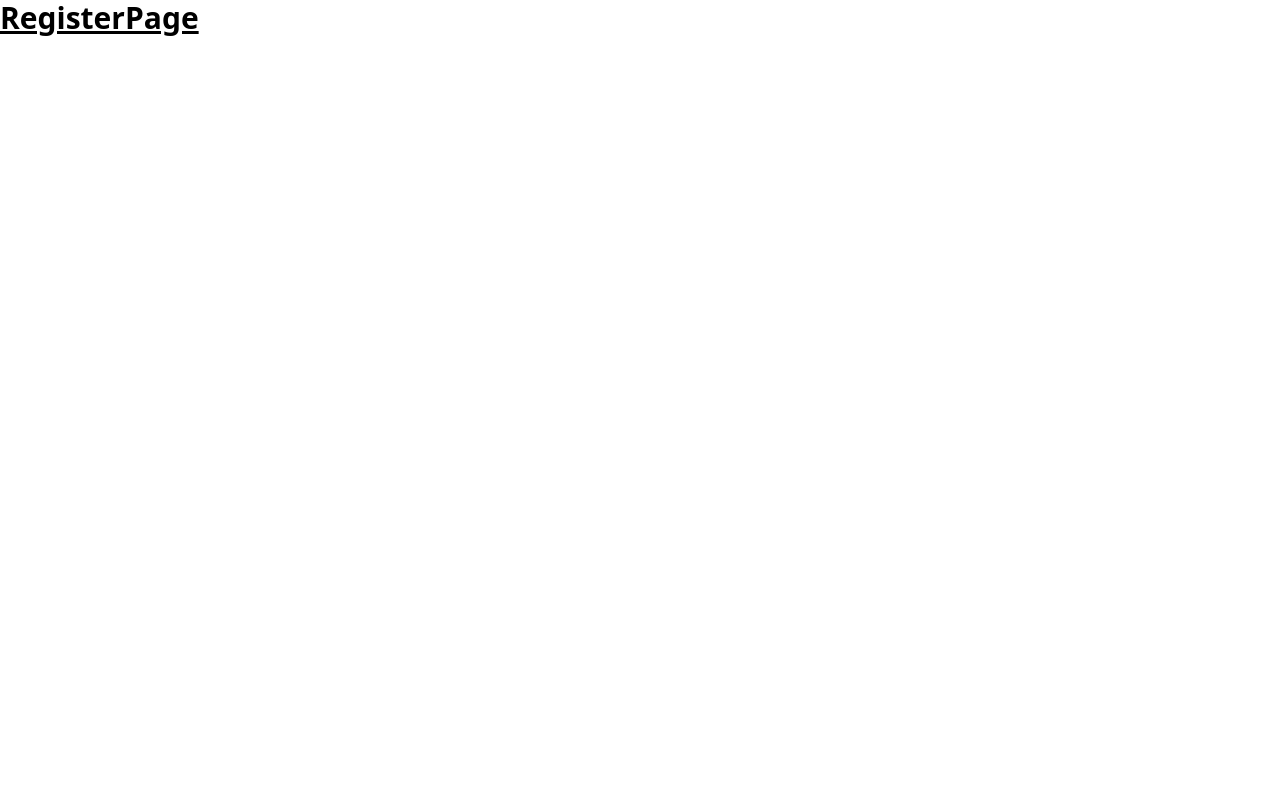
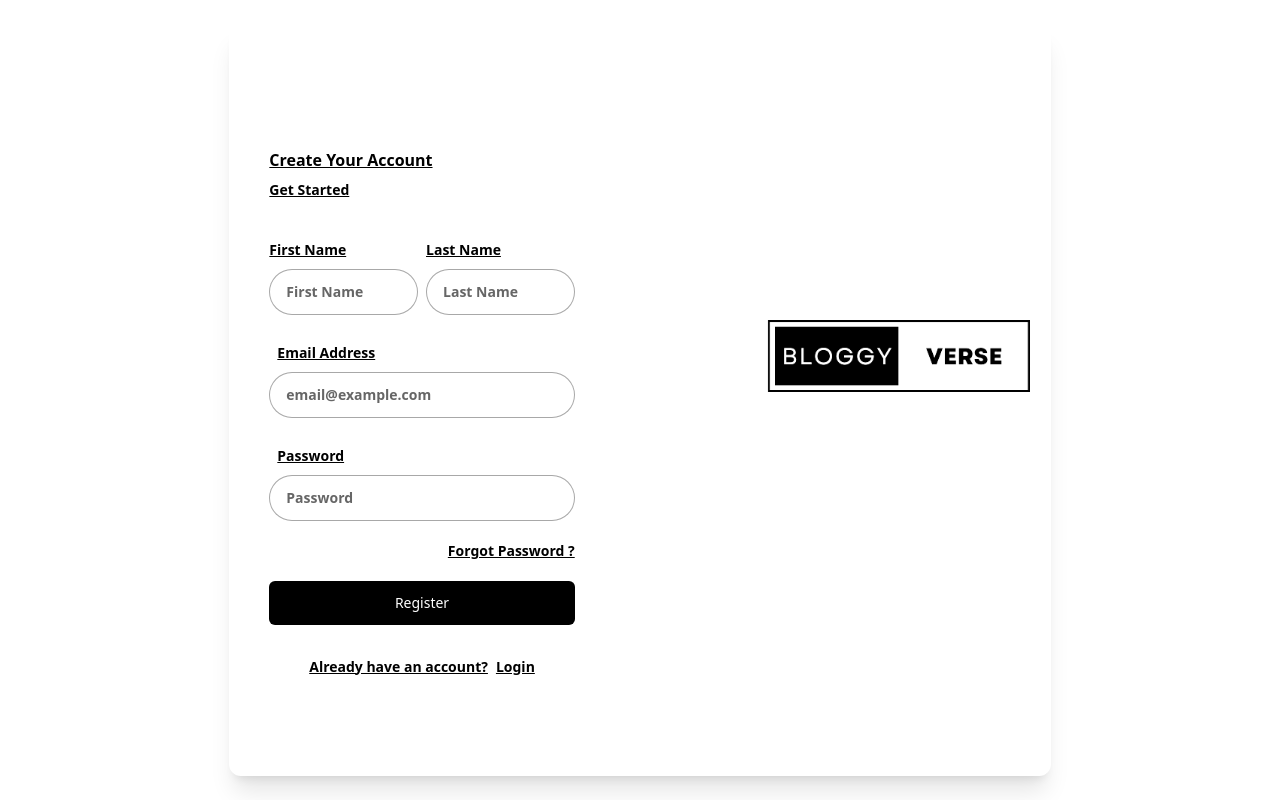
Before and after one commit to SimulatedWork/BlogifyApp, a React (Vite) app in the folder client/: page /register in a window 1280 px wide. Built offline with nearby package versions, Linux system fonts and the light colour scheme.

Commit message:
Created the Register Page

```diff
--- a/client/package.json
+++ b/client/package.json
@@ -13,6 +13,7 @@
     "@reduxjs/toolkit": "^1.9.7",
     "react": "^18.2.0",
     "react-dom": "^18.2.0",
+    "react-hook-form": "^7.47.0",
     "react-redux": "^8.1.3",
     "react-router-dom": "^6.17.0"
   },
--- a/client/src/App.jsx
+++ b/client/src/App.jsx
@@ -2,7 +2,7 @@ import { Outlet, Navigate, Route, Routes, useLocation } from "react-router-dom";
 import Homepage from "./pages/Homepage";
 import { LoginPage } from "./pages/LoginPage";
 import ProfilePage from "./pages/ProfilePage";
-import RegisterPage from "./pages/RegisterPage";
+import {RegisterPage} from "./pages/RegisterPage";
 import ResetPassword from "./pages/ResetPassword";
 import { useSelector } from "react-redux";
 
--- a/client/src/pages/LoginPage.jsx
+++ b/client/src/pages/LoginPage.jsx
@@ -14,6 +14,10 @@ export const LoginPage = () => {
   } = useForm({
     mode: "onChange",
   });
+
+  const onSubmit = async(data) => {
+
+  }
 
   const [errMsg, setErrMsg] = useState("");
   const [isSubmitting, setIsSubmitting] = useState(false);
@@ -35,7 +39,7 @@ export const LoginPage = () => {
             Login to your account
           </p>
           <span className="text-sm mt-2 text-ascent-2">Welcome Back!</span>
-          <form className="py-8 flex flex-col gap-5">
+          <form className="py-8 flex flex-col gap-5" onSubmit={handleSubmit(onSubmit)}>
             <TextInput
               name="email"
               placeholder="email@example.com"
--- a/client/src/pages/RegisterPage.jsx
+++ b/client/src/pages/RegisterPage.jsx
@@ -1,8 +1,137 @@
+import { Link } from "react-router-dom";
+import Logo from "../assets/images/Bloggy-removebg-preview.png";
+import TextInput from "../components/TextInput";
+import { useForm } from "react-hook-form";
+import { useState } from "react";
+import { useDispatch } from "react-redux";
+import { CustomButton, Loading } from "../components";
 
-const RegisterPage = () => {
+export const RegisterPage = () => {
+  const {
+    register,
+    handleSubmit,
+    formState: { errors },
+  } = useForm({
+    mode: "onChange",
+  });
+
+  const onSubmit = async (data) => {};
+
+  const [errMsg, setErrMsg] = useState("");
+  const [isSubmitting, setIsSubmitting] = useState(false);
+  const dispatch = useDispatch();
   return (
-    <div>RegisterPage</div>
-  )
-}
+    <div className="w-full h-[100vh] flex items-center justify-center p-6 bg-grey">
+      <div className="w-full md:w-2/3 h-fit lg:h-full 2xl:h-5/6 py-8 lg:py-0 flex bg-primary rounded-xl overflow-hidden shadow-xl bg-grey ">
+        {/* Left */}
+        <div className="w-full lg:w-1/2 h-full p-10 2xl:px-20 flex flex-col justify-center bg-grey">
+          <div className="w-full flex gap-2 items-center mb-6 bg-grey">
+            {/* <div className="p-1 bg-grey rounded text-white bg-grey mr-4">
+              <img src={Logo} alt="Logo" className="w-1/2 h-1/2 ml-36" />
+              <span className="w-1/2 h-1/2 text-black">
+                BLOGGY VERSE
+              </span>
+            </div> */}
+          </div>
+          <p className="text-ascent-1 text-base font-semibold">
+            Create Your Account
+          </p>
+          <span className="text-sm mt-2 text-ascent-2">Get Started</span>
+          <form
+            className="py-8 flex flex-col gap-5"
+            onSubmit={handleSubmit(onSubmit)}
+          >
+            <div className="w-full flex flex-col lg:flex-row gap-1 md:gap-2">
+              <TextInput
+                name="firstName"
+                label="First Name"
+                placeholder="First Name"
+                type="text"
+                styles="w-full rounded-full"
+                register={register("firstName", {
+                  required: "FirstName is required",
+                })}
+                error={errors.firstName ? errors.firstName?.message : ""}
+              />
+              <TextInput
+                name="lastName"
+                label="Last Name"
+                placeholder="Last Name"
+                type="text"
+                styles="w-full rounded-full"
+                register={register("lastName", {
+                  required: "LastName didn't match",
+                })}
+                error={errors.firstName ? errors.firstName?.message : ""}
+              />
+            </div>
 
-export default RegisterPage
+            <TextInput
+              name="email"
+              placeholder="email@example.com"
+              label="Email Address"
+              type="email"
+              register={register("email", {
+                required: "Email Address is required",
+              })}
+              styles="w-full rounded-full"
+              labelStyles="ml-2"
+              error={errors.email ? errors.email.message : ""}
+            />
+            <TextInput
+              name="password"
+              placeholder="Password"
+              label="Password"
+              type="password"
+              register={register("password", {
+                required: "password is required",
+              })}
+              styles="w-full rounded-full"
+              labelStyles="ml-2"
+              error={errors.password ? errors.password.message : ""}
+            />
+            <Link
+              to="/reset-password"
+              className="text-sm text-right text-blue font-semibold"
+            >
+              Forgot Password ?
+            </Link>
+
+            {errMsg?.message && (
+              <span
+                className={`text-sm ${
+                  errMsg?.status == "failed" ? "text-red" : "text-green"
+                } mt-0.5`}
+              >
+                {errMsg?.message}
+              </span>
+            )}
+
+            {isSubmitting ? (
+              <Loading />
+            ) : (
+              <CustomButton
+                type="submit"
+                containerStyles={`inline-flex justify-center rounded-md bg-black px-8 py-3 text-sm font-medium text-white outline-none`}
+                title="Register"
+              />
+            )}
+          </form>
+          <p className="text-ascent-2 text-sm text-center">
+            Already have an account?
+            <Link
+              to="/login"
+              className="text-blue font-semibold ml-2 cursor-pointer"
+            >
+              Login
+            </Link>
+          </p>
+        </div>
+        {/* Right */}
+        <div>
+          <img src={Logo} alt="Logo" className="h-1/2 mt-36 ml-24" />
+        </div>
+      </div>
+    </div>
+  );
+};
```
Also changed, not shown: 1 other file (tests, documents, lock files or other folders).
